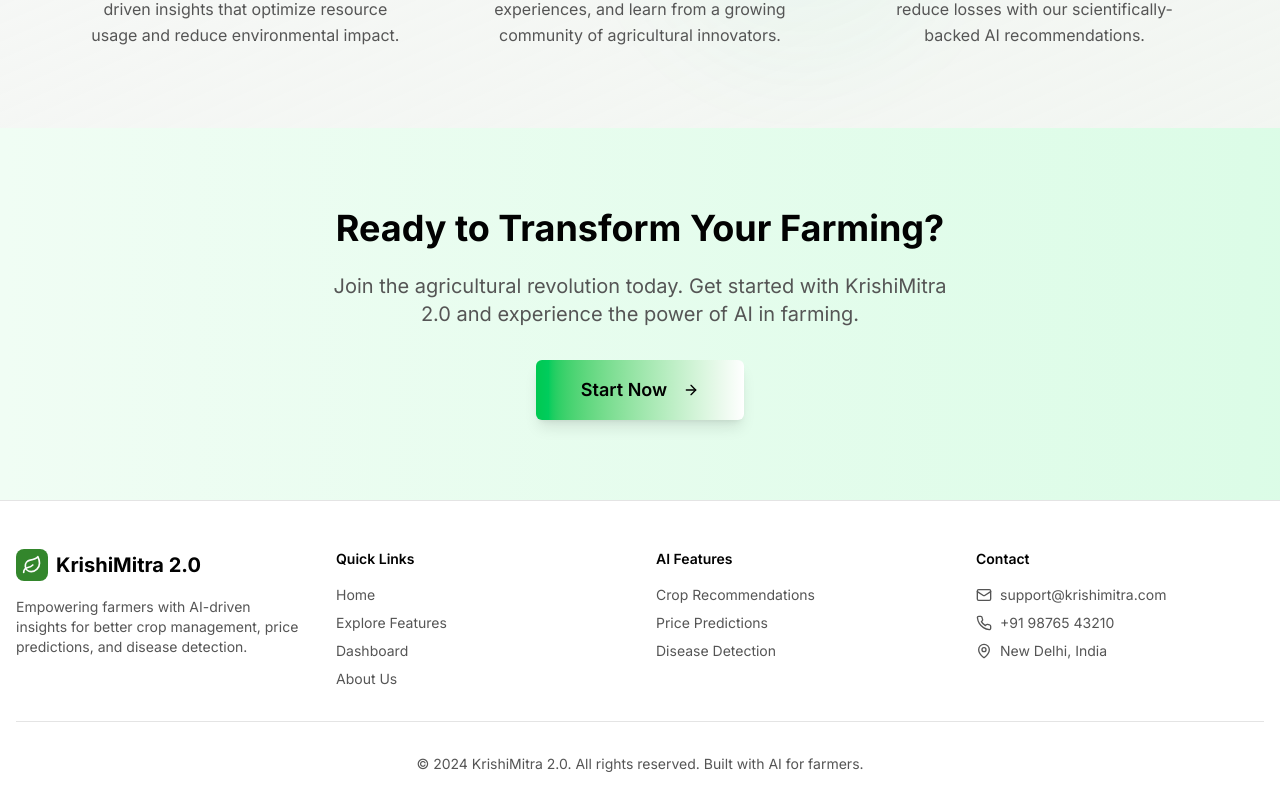
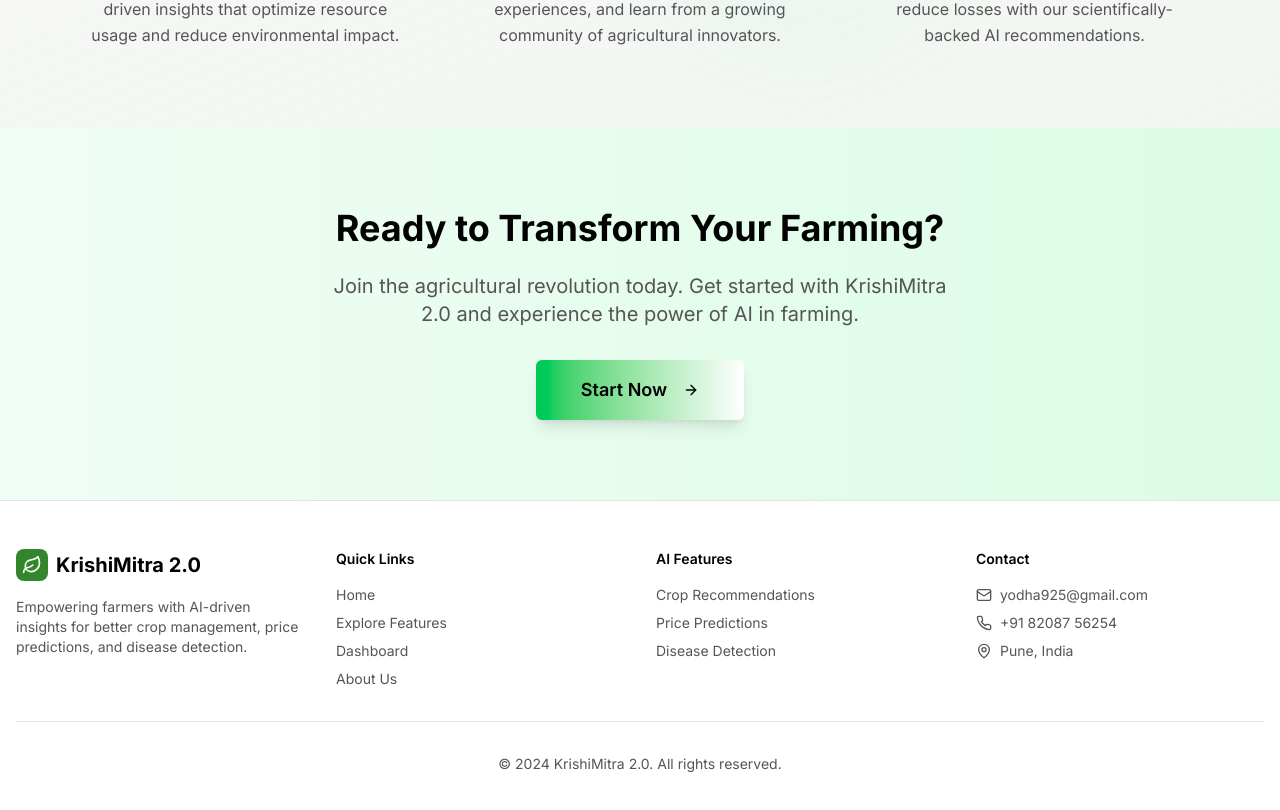
Before and after one commit to shubhamaher8/Krishi-Mitra-2, a Next.js app: page / in a window 1280 px wide. Shown: the part 2180-2990 px from the top of the page. Built offline with nearby package versions, Linux system fonts and the light colour scheme; no server answers.

Commit message:
Updates contact information in the footer for accuracy and consistency

```diff
--- a/components/footer.tsx
+++ b/components/footer.tsx
@@ -85,27 +85,27 @@ export function Footer() {
               <li className="flex items-center space-x-2">
                 <Mail className="h-4 w-4 text-muted-foreground" />
                 <a
-                  href="mailto:support@krishimitra.com"
+                  href="mailto:yodha925@gmail.com"
                   className="text-muted-foreground hover:text-accent transition-colors"
                 >
-                  support@krishimitra.com
+                  yodha925@gmail.com
                 </a>
               </li>
               <li className="flex items-center space-x-2">
                 <Phone className="h-4 w-4 text-muted-foreground" />
-                <a href="tel:+919876543210" className="text-muted-foreground hover:text-accent transition-colors">
-                  +91 98765 43210
+                <a href="tel:+918208756254" className="text-muted-foreground hover:text-accent transition-colors">
+                  +91 82087 56254
                 </a>
               </li>
               <li className="flex items-center space-x-2">
                 <MapPin className="h-4 w-4 text-muted-foreground" />
                 <a
-                  href="https://maps.google.com/?q=New+Delhi,+India"
+                  href="https://maps.google.com/?q=Pune,+India"
                   target="_blank"
                   rel="noopener noreferrer"
                   className="text-muted-foreground hover:text-accent transition-colors"
                 >
-                  New Delhi, India
+                  Pune, India
                 </a>
               </li>
             </ul>
@@ -113,7 +113,7 @@ export function Footer() {
         </div>
 
         <div className="border-t mt-8 pt-8 text-center text-sm text-muted-foreground">
-          <p>&copy; 2024 KrishiMitra 2.0. All rights reserved. Built with AI for farmers.</p>
+          <p>&copy; 2024 KrishiMitra 2.0. All rights reserved.</p>
         </div>
       </div>
     </footer>
```
